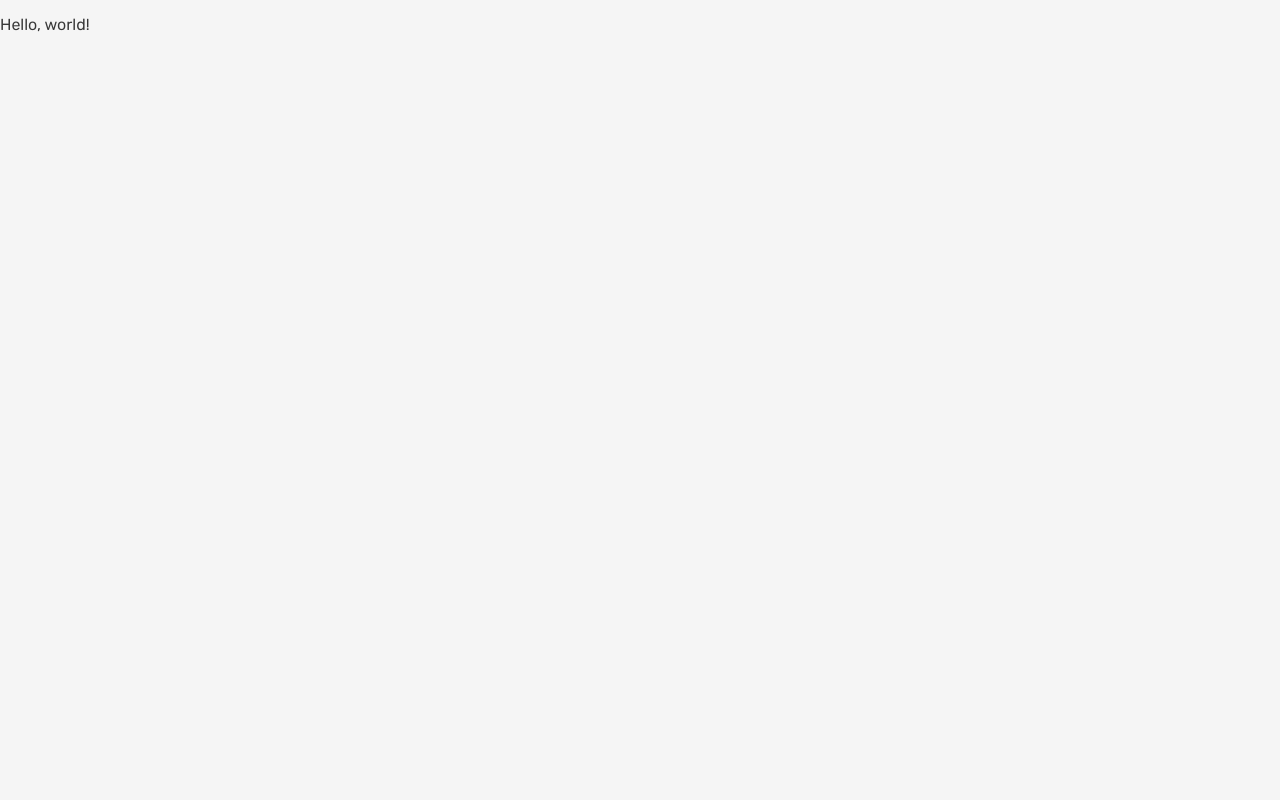
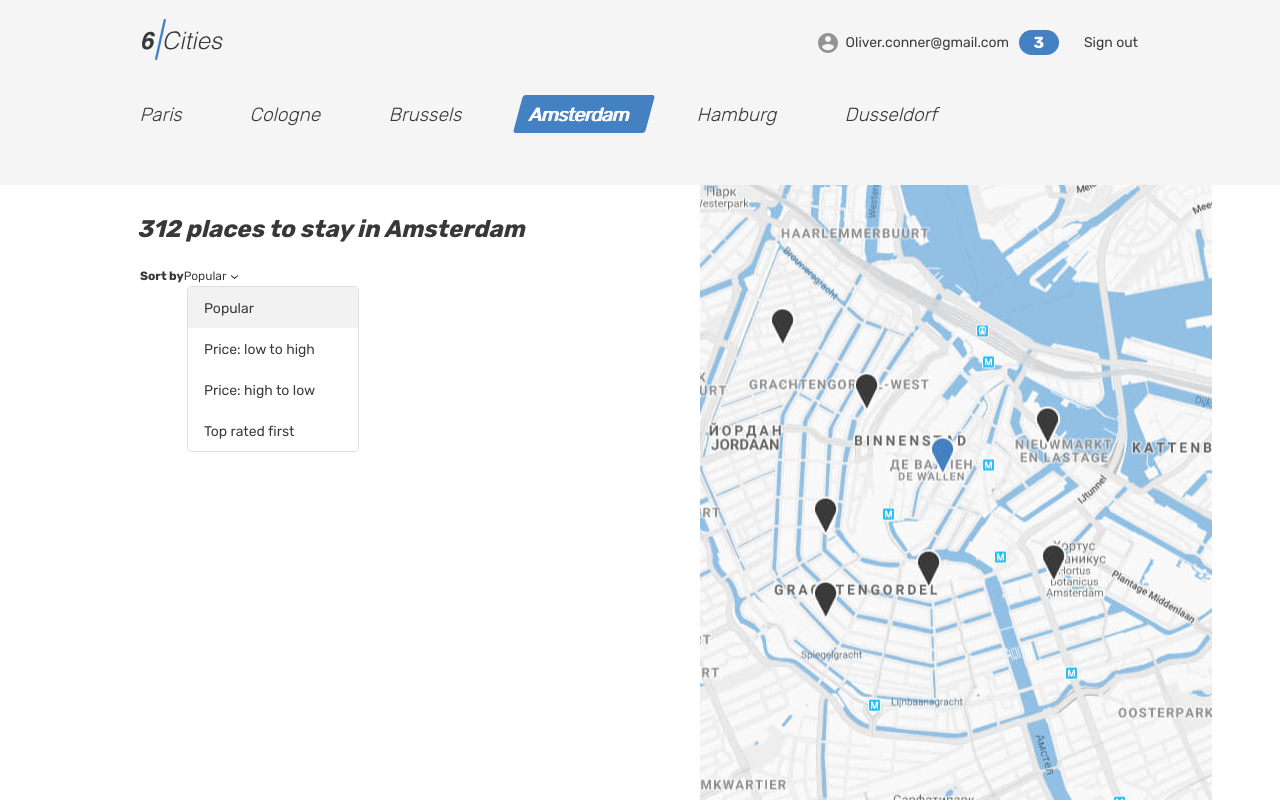
Before and after one commit to htmlacademy-react/2158191-six-cities-12, a React (Create React App) app in the folder project/: page / in a window 1280 px wide. Built offline with nearby package versions, Linux system fonts and the light colour scheme.

Commit message:
Добавит react-компоненты главного экрана и карточки предложения, исправит компонент app

```diff
--- a/project/package.json
+++ b/project/package.json
@@ -31,7 +31,7 @@
     ],
     "parserOptions": {
       "project": [
-        "tsconfig.json"
+        "project/tsconfig.json"
       ]
     },
     "overrides": [
--- a/project/src/components/app/app.tsx
+++ b/project/src/components/app/app.tsx
@@ -1,5 +1,11 @@
-function App(): JSX.Element {
-  return <p>Hello, world!</p>;
+import MainScreen from '../../pages/main-screen/main-screen';
+
+type AppScreenProps = {
+  addCount: number;
 }
 
-export default App;
+export default function App({addCount}: AppScreenProps): JSX.Element {
+  return (
+    <MainScreen addCount={addCount} />
+  );
+}
--- /dev/null
+++ b/project/src/pages/main-screen/main-screen.tsx
@@ -0,0 +1,108 @@
+/* eslint-disable jsx-a11y/img-redundant-alt */
+/* eslint-disable jsx-a11y/anchor-is-valid */
+
+type MainScreenProps = {
+  addCount: number;
+}
+
+export default function MainScreen({addCount}: MainScreenProps): JSX.Element {
+  return (
+    <div className="page page--gray page--main">
+      <header className="header">
+        <div className="container">
+          <div className="header__wrapper">
+            <div className="header__left">
+              <a className="header__logo-link header__logo-link--active">
+                <img className="header__logo" src="img/logo.svg" alt="6 cities logo" width="81" height="41"/>
+              </a>
+            </div>
+            <nav className="header__nav">
+              <ul className="header__nav-list">
+                <li className="header__nav-item user">
+                  <a className="header__nav-link header__nav-link--profile" href="#">
+                    <div className="header__avatar-wrapper user__avatar-wrapper">
+                    </div>
+                    <span className="header__user-name user__name">Oliver.conner@gmail.com</span>
+                    <span className="header__favorite-count">3</span>
+                  </a>
+                </li>
+                <li className="header__nav-item">
+                  <a className="header__nav-link" href="#">
+                    <span className="header__signout">Sign out</span>
+                  </a>
+                </li>
+              </ul>
+            </nav>
+          </div>
+        </div>
+      </header>
+
+      <main className="page__main page__main--index">
+        <h1 className="visually-hidden">Cities</h1>
+        <div className="tabs">
+          <section className="locations container">
+            <ul className="locations__list tabs__list">
+              <li className="locations__item">
+                <a className="locations__item-link tabs__item" href="#">
+                  <span>Paris</span>
+                </a>
+              </li>
+              <li className="locations__item">
+                <a className="locations__item-link tabs__item" href="#">
+                  <span>Cologne</span>
+                </a>
+              </li>
+              <li className="locations__item">
+                <a className="locations__item-link tabs__item" href="#">
+                  <span>Brussels</span>
+                </a>
+              </li>
+              <li className="locations__item">
+                <a className="locations__item-link tabs__item tabs__item--active">
+                  <span>Amsterdam</span>
+                </a>
+              </li>
+              <li className="locations__item">
+                <a className="locations__item-link tabs__item" href="#">
+                  <span>Hamburg</span>
+                </a>
+              </li>
+              <li className="locations__item">
+                <a className="locations__item-link tabs__item" href="#">
+                  <span>Dusseldorf</span>
+                </a>
+              </li>
+            </ul>
+          </section>
+        </div>
+        <div className="cities">
+          <div className="cities__places-container container">
+            <section className="cities__places places">
+              <h2 className="visually-hidden">Places</h2>
+              <b className="places__found">312 places to stay in Amsterdam</b>
+              <form className="places__sorting" action="#" method="get">
+                <span className="places__sorting-caption">Sort by</span>
+                <span className="places__sorting-type" tabIndex={0}>
+                  Popular
+                  <svg className="places__sorting-arrow" width="7" height="4">
+                    <use xlinkHref="#icon-arrow-select"></use>
+                  </svg>
+                </span>
+                <ul className="places__options places__options--custom places__options--opened">
+                  <li className="places__option places__option--active" tabIndex={0}>Popular</li>
+                  <li className="places__option" tabIndex={0}>Price: low to high</li>
+                  <li className="places__option" tabIndex={0}>Price: high to low</li>
+                  <li className="places__option" tabIndex={0}>Top rated first</li>
+                </ul>
+              </form>
+              <div className="cities__places-list places__list tabs__content"></div>
+            </section>
+            <div className="cities__right-section">
+              <section className="cities__map map"></section>
+            </div>
+          </div>
+        </div>
+      </main>
+    </div>
+  );
+}
```
Also changed, not shown: project/src/components/addCard/addCard.tsx (added, +40 -0 lines), 1 other file (tests, documents, lock files or other folders).
